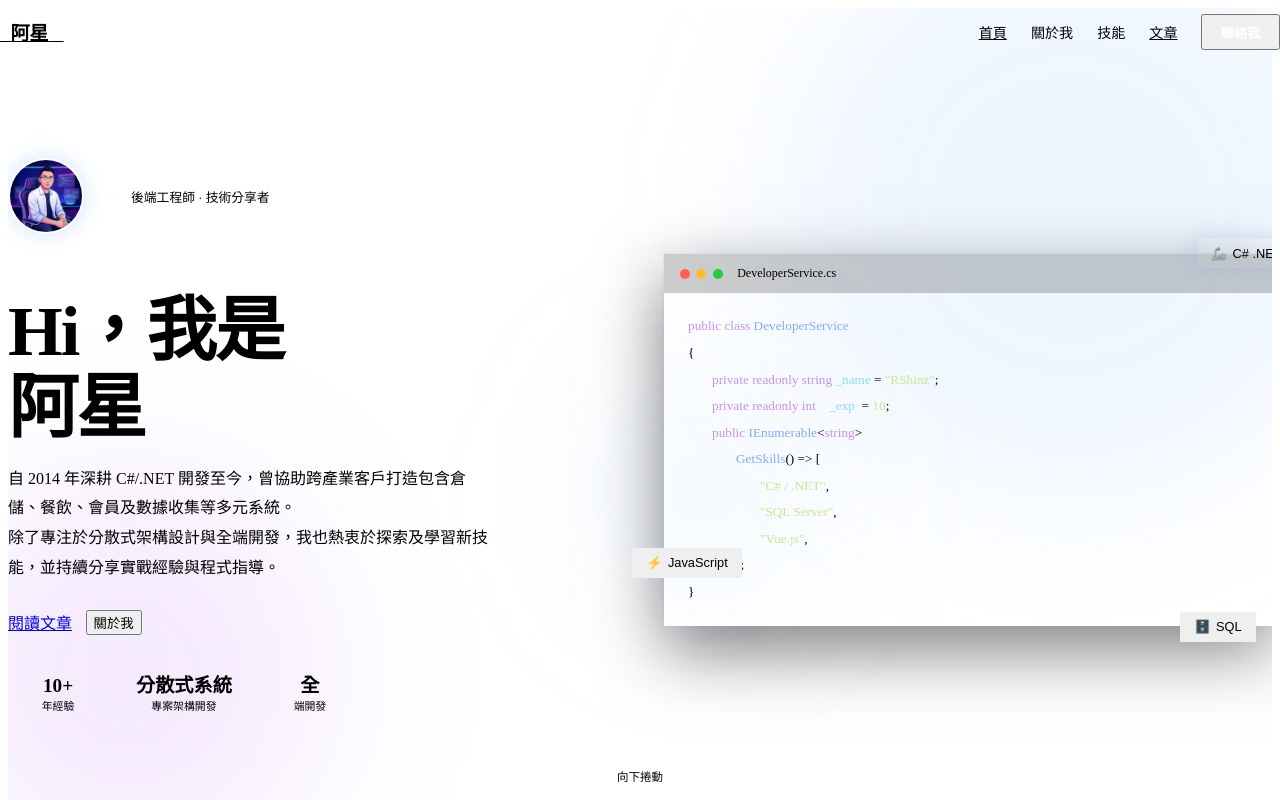
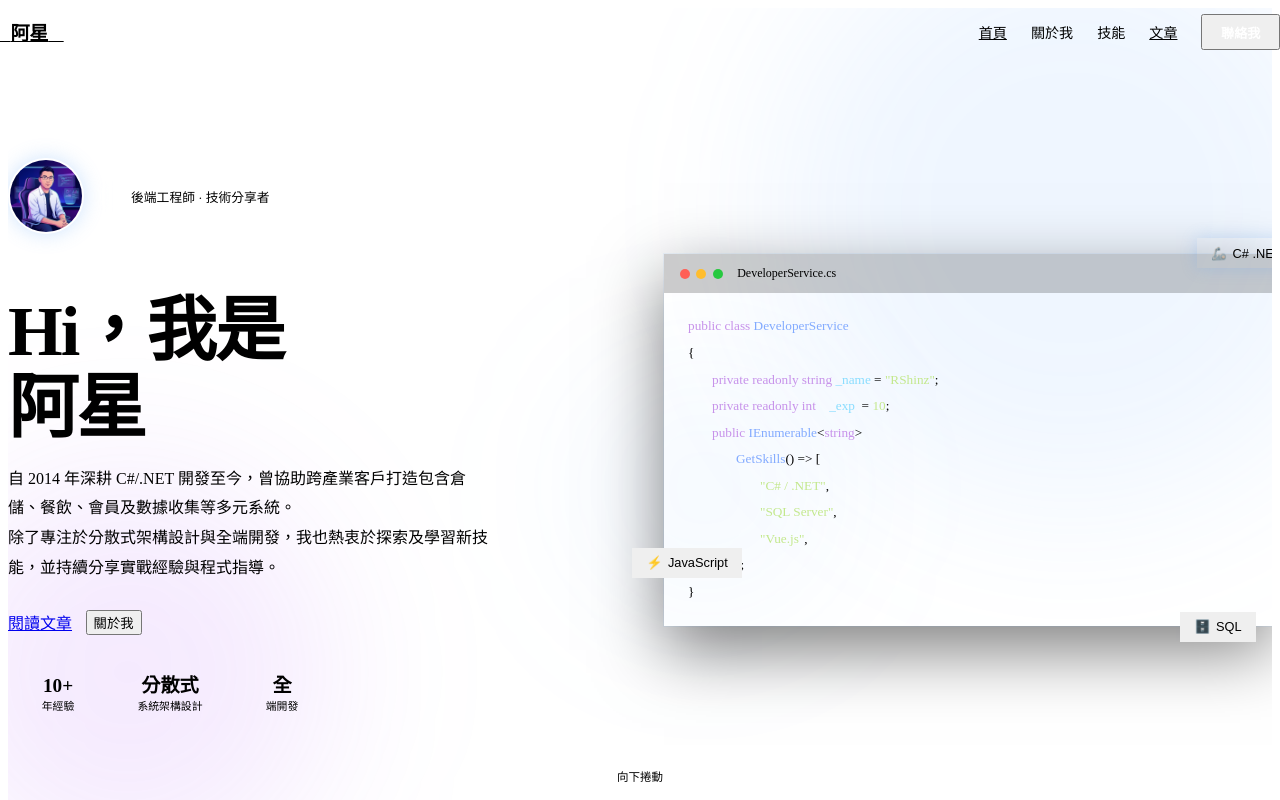
Before and after one commit to Shangshin-Liu/RShinz-World, a Vue app: page /#/ in a window 1280 px wide. Shown: the top 800 px of the page. Built offline with nearby package versions, Linux system fonts and the light colour scheme; the HTML template or start-up script is replaced by a standard one.

Commit message:
[update] 微調自介說明

```diff
--- a/src/components/home/HeroSection.vue
+++ b/src/components/home/HeroSection.vue
@@ -116,8 +116,8 @@ const codeExamples: Record<TabId, { filename: string; lines: CodeLine[] }> = {
             <span class="stat-label">年經驗</span>
           </div>
           <div class="stat-pill glass">
-            <span class="stat-num grad-text">分散式系統</span>
-            <span class="stat-label">專案架構開發</span>
+            <span class="stat-num grad-text">分散式</span>
+            <span class="stat-label">系統架構設計</span>
           </div>
           <div class="stat-pill glass">
             <span class="stat-num grad-text">全</span>
```
